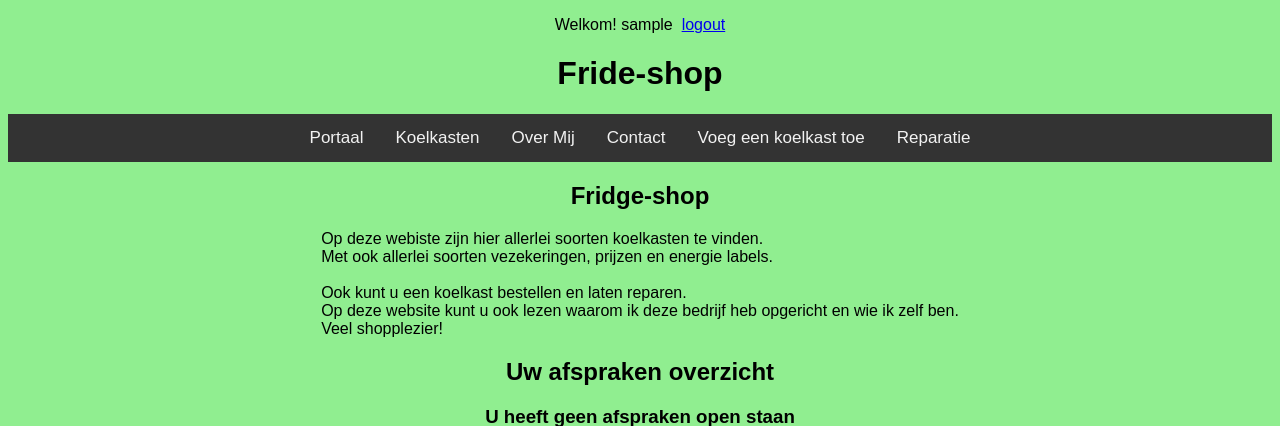
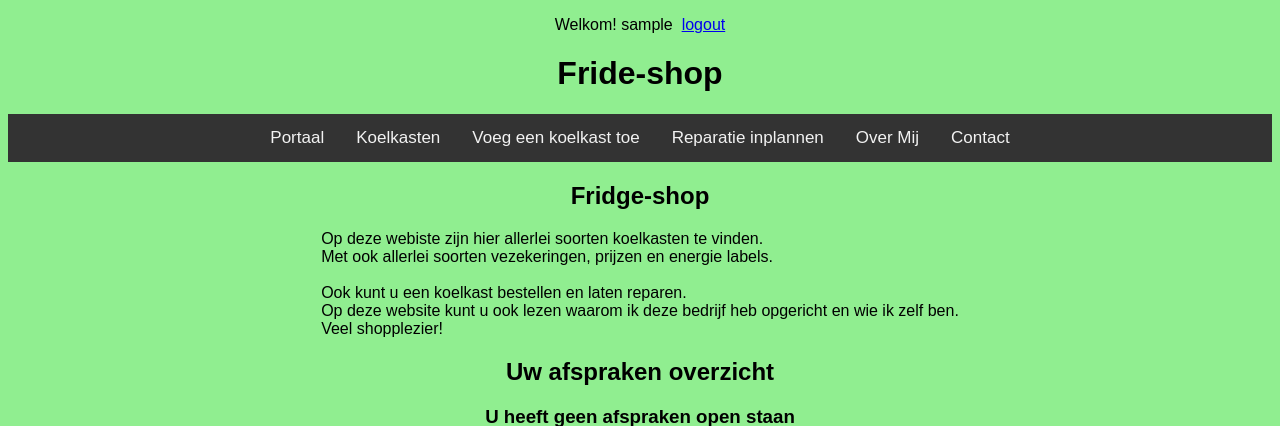
Before and after one commit to Mootje5713/Bob-Vance-Koelkasten, a PHP site: page /index.php in a window 1280 px wide. Shown: the top 426 px of the page. Run offline with PHP 8.4, Linux system fonts and the light colour scheme; the visitor is signed in with stand-in values (Sample User, id 1); data that the repository does not hold is empty.

Commit message:
comments toegevoegd

```diff
--- a/addkoelkast.php
+++ b/addkoelkast.php
@@ -1,3 +1,8 @@
+<!-- This is a PHP code that inserts data into a MySQL database table named "koelkast". It first checks
+if the required form fields (prijs, verzekering, labels, beschrijving, and image) are set using the
+isset() function. If they are set, it retrieves the values of these fields using the
+superglobal array and assigns them to variables. It also retrieves the user ID from the session
+variable ['user_id'] and assigns it to the  variable. -->
 <?php
 include "connection.php";
 if (isset($_POST['prijs']) && ($_POST['verzekering']) && ($_POST['labels']) && ($_POST['beschrijving']) && ($_POST['image'])) {
--- a/connection.php
+++ b/connection.php
@@ -1,3 +1,6 @@
+<!-- This is a PHP code that starts a session, connects to a MySQL database, and checks if the user is
+logged in. If the user is not logged in and is not on the login or register page, the code redirects
+them to the login page. -->
 <?php
 session_start();
 $servername = "localhost";
--- a/contact.php
+++ b/contact.php
@@ -1,3 +1,9 @@
+<!-- This PHP code is inserting user's contact information (telephone number, email, and question) into a
+database table named `contact`. It first checks if the form fields are set and not empty, then
+assigns their values to variables. It also gets the user ID from the session and includes it in the
+SQL query. After executing the query, it displays a success message using JavaScript. If there is an
+error in executing the query, it displays an error message. Finally, it closes the database
+connection. -->
 <?php
 include "connection.php";
 if (isset($_POST['telefoonnummer']) && $_POST['email'] && $_POST['vraag']) {
--- a/deleteaankoop.php
+++ b/deleteaankoop.php
@@ -1,3 +1,9 @@
+<!-- This PHP code is deleting a record from a database table named "koelkast" based on the ID passed
+through the URL parameter. It first includes a file named "connection.php" which contains the
+database connection details. Then it checks if the ID parameter is set in the URL. If it is set, it
+creates a SQL query to delete the record with the matching ID from the "koelkast" table. If the
+query execution fails, it displays an error message. If the query execution is successful, it
+redirects the user to the "koelkast.php" page. -->
 <?php
 include "connection.php";
 
--- a/header.php
+++ b/header.php
@@ -15,8 +15,8 @@
     <div class="topnav">
         <a href="index.php">Portaal</a>
         <a href="koelkast.php">Koelkasten</a>
+        <a href="addkoelkast.php">Voeg een koelkast toe</a>
+        <a href="list.php">Reparatie inplannen</a>
         <a href="over-mij.php">Over Mij</a>
         <a href="contact.php">Contact</a>
-        <a href="addkoelkast.php">Voeg een koelkast toe</a>
-        <a href="list.php">Reparatie</a>
     </div>
--- a/list.php
+++ b/list.php
@@ -1,3 +1,8 @@
+<!-- This PHP code is inserting form data submitted by the user into a MySQL database table named
+`afspraak_formulier`. It first checks if all the required form fields are set, then assigns their
+values to variables. It then constructs an SQL query to insert these values into the table. If the
+query execution fails, it displays an error message. Finally, it closes the database connection. */
+-->
 <?php
 include "connection.php";
 if (isset($_POST['datum']) && ($_POST['adres']) && ($_POST['postcode']) && ($_POST['stad']) && ($_POST['telefoonnummer']) && ($_POST['emailadres'])) {
--- a/login.php
+++ b/login.php
@@ -1,3 +1,9 @@
+<!-- This is a PHP code that handles the login functionality of a website. It checks if the username and
+password are set in the POST request, then queries the database to check if the username exists. If
+the username exists, it checks if the password matches the hashed password stored in the database
+using the password_verify() function. If the password is correct, it sets the user_id and username
+in the session and redirects the user to the index.php page. If the username or password is
+incorrect, it displays an error message using JavaScript alert(). -->
 <?php
 include "connection.php";
 if (isset($_POST['username']) && ($_POST['password'])) {
--- a/logout.php
+++ b/logout.php
@@ -1,6 +1,10 @@
+<!--This PHP code is destroying the current session and redirecting the user to the login page if the
+request method is GET. It also includes the "connection.php" file, which presumably contains code to
+establish a database connection. -->
 <?php
 include "connection.php";
 if ($_SERVER['REQUEST_METHOD'] === 'GET') {
     session_destroy();
     header('location: login.php');
 }
+?>
--- a/register.php
+++ b/register.php
@@ -1,3 +1,7 @@
+<!-- This is a PHP code block that handles the form submission from the sign-up page. It checks if all
+required fields are set, retrieves the values from the form, hashes the password, and inserts the
+user data into the database. If there is an error with the database query, it will display an error
+message. Finally, it closes the database connection. -->
 <?php
 include "connection.php";
 
--- a/updateaankoop.php
+++ b/updateaankoop.php
@@ -1,3 +1,8 @@
+<!-- This is a PHP code that retrieves data from a database table called "koelkast" based on the ID
+passed through the URL parameter (['id']). It then displays the retrieved data in a form with
+input fields for editing. When the form is submitted, the updated data is sent to the database to
+update the corresponding record using an SQL UPDATE query. If the query is successful, the user is
+redirected to the "koelkast.php" page. -->
 <?php
 
 include "connection.php";
--- a/updateafspraak.php
+++ b/updateafspraak.php
@@ -1,3 +1,8 @@
+<!-- This is a PHP code that retrieves data from a database table called `afspraak_formulier` based on
+the `id` parameter passed through the URL using the GET method. It then displays the retrieved data
+in a form for editing. When the form is submitted, it updates the corresponding record in the
+database table with the new values entered in the form. If the update is successful, it redirects
+the user to the `index.php` page. -->
 <?php
 
 include "connection.php";
```
Also changed, not shown: deleteafspraak.php (+8 -0 lines), index.php (+18 -0 lines), koelkast.php (+16 -0 lines), 1 other file.
